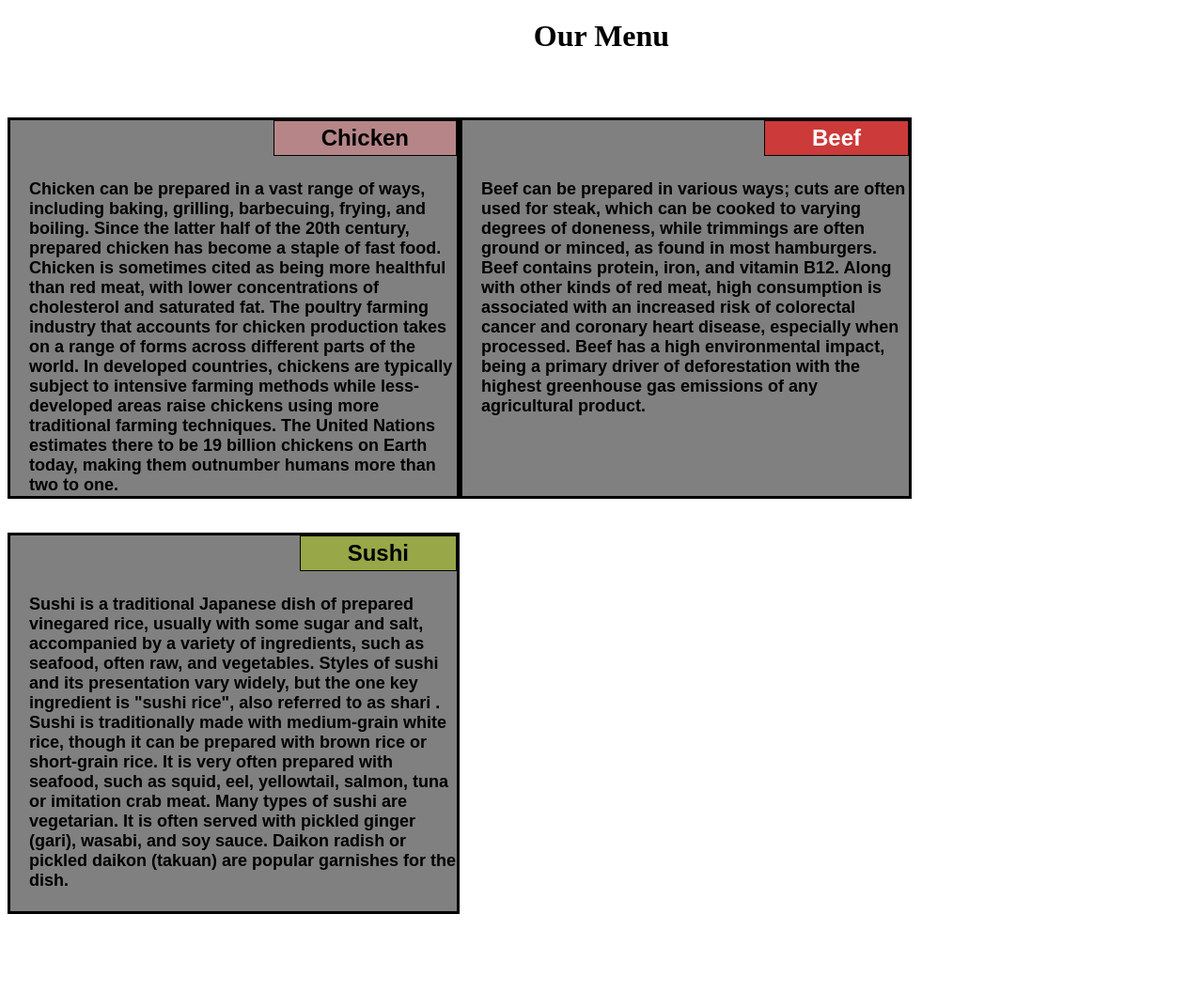
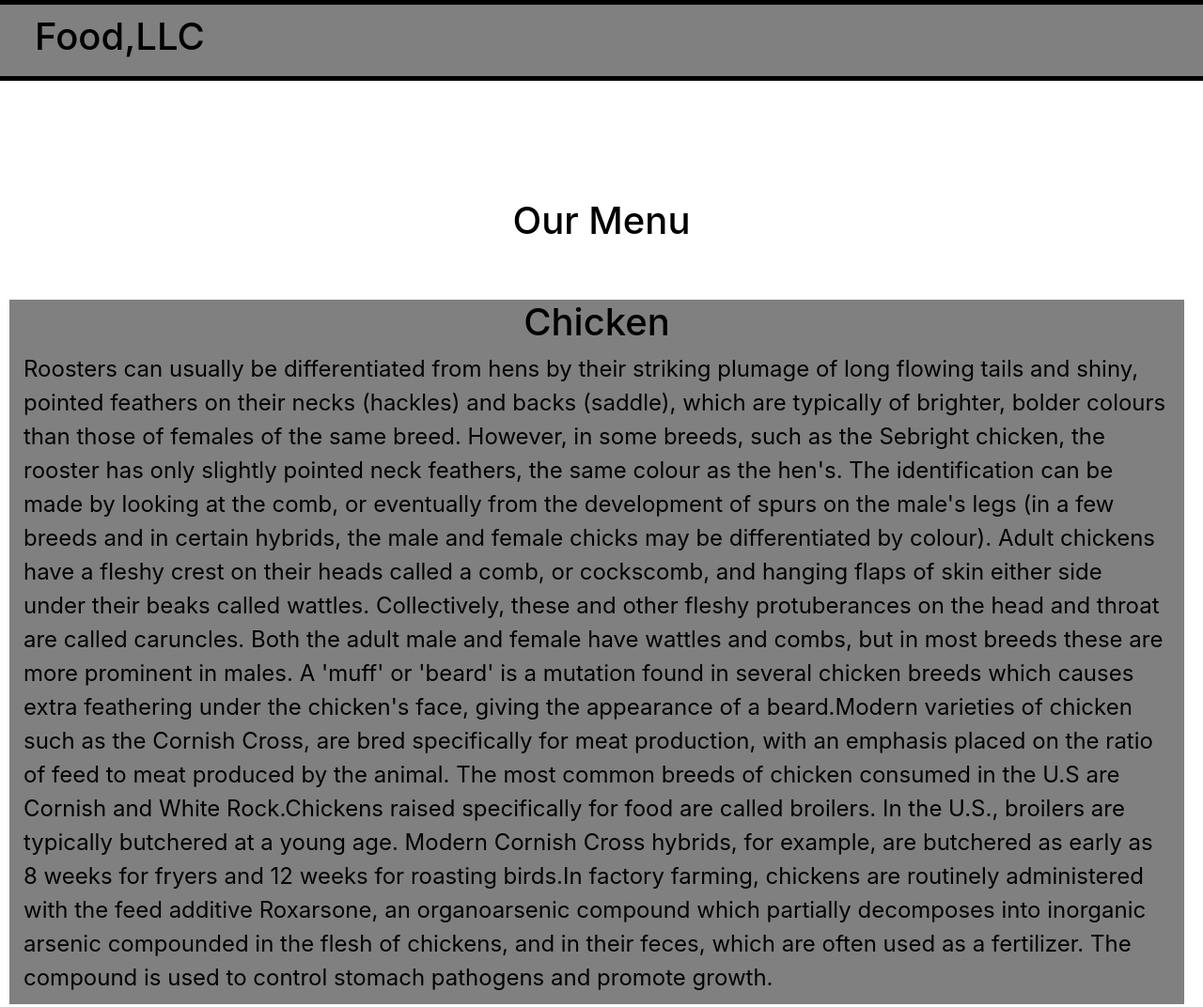
Before and after one commit to este1302/coursera-solution, a plain HTML site: page index.html in a window 1280 px wide. Shown: the whole page at 94% size. Before the commit the page ends 991 px from the top, so only its background shows below. Drawn offline with nearby package versions, Linux system fonts and the light colour scheme.

Commit message:
Add files via upload

```diff
--- a/index.html
+++ b/index.html
@@ -1,45 +1,79 @@
-<!DOCTYPE html>
-<html>
-    <head>
-        <link rel="stylesheet" href="style.css">
-    </head>
-  <body>
-      <h1> Our Menu </h1>
-      <div>
+<html lang="en">
+<head>
+<link rel="stylesheet" href="css/bootstrap.min.css">
+<link rel="stylesheet" href="https://stackpath.bootstrapcdn.com/bootstrap/4.3.1/css/bootstrap.min.css" integrity="sha384-ggOyR0iXCbMQv3Xipma34MD+dH/1fQ784/j6cY/iJTQUOhcWr7x9JvoRxT2MZw1T" crossorigin="anonymous">
+<link rel="stylesheet" href="style.css">
+<meta name="viewport" content="width=device-width, initial-scale=1, shrink-to-fit=no">
+<meta charset="utf-8">
+</head>
+<body>
 
-               <p>  <span class="g"> Chicken </span> <br><br><br>
-                Chicken can be prepared in a vast range of ways, including baking, grilling, barbecuing, frying, and boiling.
-                Since the latter half of the 20th century, prepared chicken has become a staple of fast food.
-                Chicken is sometimes cited as being more healthful than red meat, with lower concentrations of cholesterol and saturated fat.
-                The poultry farming industry that accounts for chicken production takes on a range of forms across different parts of the world.
-                In developed countries,
-                chickens are typically subject to intensive farming methods while less-developed areas raise chickens using more traditional
-                farming techniques. The United Nations estimates there to be 19 billion chickens on Earth today,
-                making them outnumber humans more than two to one.
-               </p>
+    <nav class="navbar navbar-expand-lg navbar-light">
+
+      <div class="hnav">
+        <h1>Food,LLC</h1>
+       </div>
+
+      <button class="navbar-toggler" type="button" data-toggle="collapse" data-target="#navbarSupportedContent" aria-controls="navbarSupportedContent" aria-expanded="false" aria-label="Toggle navigation">
+          <span class="navbar-toggler-icon"></span>
+      </button>
+
+       <div class="collapse navbar-collapse" id="navbarSupportedContent">
+            <ul id="nav-list" class="nav navbar-nav navbar-right">
+
+              <li class="nav-item active">
+                <div class="chicken">Chicken </div>
+              </li>
+
+              <li>
+                <div>Beef </div>
+              </li>
+
+              <li>
+                <div class="sushi">Sushi </div>
+              </li>
+            </ul>
+       </div>
 
 
-                <p>   <span class="l"> Beef </span><br><br><br>
-                    Beef can be prepared in various ways; cuts are often used for steak, which can be cooked to varying degrees of doneness,
-                    while trimmings are often ground or minced, as found in most hamburgers. Beef contains protein, iron, and vitamin B12.
-                    Along with other kinds of red meat, high consumption is associated with an increased risk of colorectal cancer and
-                    coronary heart disease, especially when processed. Beef has a high environmental impact,
-                    being a primary driver of deforestation with the highest greenhouse gas emissions of any agricultural product.
-                </p>
+        </nav>
 
 
-                <p>   <span class="k"> Sushi </span> <br><br><br>
-                    Sushi is a traditional Japanese dish of prepared vinegared rice, usually with some sugar and salt,
-                    accompanied by a variety of ingredients, such as seafood, often raw, and vegetables.
-                    Styles of sushi and its presentation vary widely, but the one key ingredient is "sushi rice", also referred to as shari .
-                    Sushi is traditionally made with medium-grain white rice, though it can be prepared with brown rice or short-grain rice.
-                    It is very often prepared with seafood, such as squid, eel, yellowtail, salmon, tuna or imitation crab meat.
-                    Many types of sushi are vegetarian. It is often served with pickled ginger (gari), wasabi, and soy sauce.
-                    Daikon radish or pickled daikon (takuan) are popular garnishes for the dish.
 
-                </p>
-      </div>
-  </body>
+    <h1 class="text-center">Our Menu</h1>
+
+    <div class="box">
+        <h1 class="text-center"> Chicken </h1>
+        <div class="box2">
+            Roosters can usually be differentiated from hens by their striking plumage of long flowing tails and shiny,
+            pointed feathers on their necks (hackles) and backs (saddle), which are typically of brighter,
+            bolder colours than those of females of the same breed. However, in some breeds, such as the Sebright chicken,
+            the rooster has only slightly pointed neck feathers, the same colour as the hen's.
+            The identification can be made by looking at the comb, or eventually from the development of spurs on the male's legs
+            (in a few breeds and in certain hybrids, the male and female chicks may be differentiated by colour).
+            Adult chickens have a fleshy crest on their heads called a comb, or cockscomb, and hanging flaps of skin either side under their
+            beaks called wattles. Collectively, these and other fleshy protuberances on the head and throat are called caruncles.
+            Both the adult male and female have wattles and combs, but in most breeds these are more prominent in males.
+            A 'muff' or 'beard' is a mutation found in several chicken breeds which causes extra feathering under the chicken's face,
+            giving the appearance of a beard.Modern varieties of chicken such as the Cornish Cross, are bred specifically for meat production,
+            with an emphasis placed on the ratio of feed to meat produced by the animal. The most common breeds of chicken consumed in the U.S
+            are Cornish and White Rock.Chickens raised specifically for food are called broilers.
+            In the U.S., broilers are typically butchered at a young age. Modern Cornish Cross hybrids, for example,
+            are butchered as early as 8 weeks for fryers and 12 weeks for roasting birds.In factory farming, chickens are routinely administered
+            with the feed additive Roxarsone, an organoarsenic compound which partially decomposes into inorganic arsenic compounded in the
+            flesh of chickens, and in their feces, which are often used as a fertilizer. The compound is used to control stomach pathogens
+            and promote growth.
+        </div>
 
 
+    </div>
+
+
+
+    <script src="https://code.jquery.com/jquery-3.3.1.slim.min.js" integrity="sha384-q8i/X+965DzO0rT7abK41JStQIAqVgRVzpbzo5smXKp4YfRvH+8abtTE1Pi6jizo" crossorigin="anonymous"></script>
+    <script src="https://cdnjs.cloudflare.com/ajax/libs/popper.js/1.14.7/umd/popper.min.js" integrity="sha384-UO2eT0CpHqdSJQ6hJty5KVphtPhzWj9WO1clHTMGa3JDZwrnQq4sF86dIHNDz0W1" crossorigin="anonymous"></script>
+    <script src="https://stackpath.bootstrapcdn.com/bootstrap/4.3.1/js/bootstrap.min.js" integrity="sha384-JjSmVgyd0p3pXB1rRibZUAYoIIy6OrQ6VrjIEaFf/nJGzIxFDsf4x0xIM+B07jRM" crossorigin="anonymous"></script>
+
+
+</body>
 </html>
--- a/style.css
+++ b/style.css
@@ -1,43 +1,79 @@
 
-            h1{
-                margin-top: 20px;
-                margin-bottom: 50px;
-                text-align: center;
+
+ @media (min-width: 992px) {
+    .collapse {
+        visibility: hidden;
+    }
     }
 
-        p{
-            padding-left: 20px;
-            float: left;
-            padding-top: 0px;
-            height: 400px;
-            width:  455px;
-            border: 3px solid black;
-            background-color: gray;
+
+#nav-list{
+    margin-top: 0px;
+    border: 5px solid black;
+    border-bottom: 0px;
+}
+
+
+
+li > div {                             /* Chicken , Beef , Sushi */
     font-weight: bold;
-            font-family: Arial, Helvetica, sans-serif;
-            font-size: large;
+    font-size:x-large;
+    text-align: center;
+   /* border: 3px solid black;
+    border-left: 0px;
+    border-right: 0px; */
+
+}
+
+.sushi
+{
+    border-top: 5px solid black;
+    margin: 0px 5px 0px 5px;
+}
+.chicken
+{
+    border-bottom: 5px solid black;
+    margin: 0px 5px 0px 5px;
 
 }
 
 
-        span
+body{
+    color:black;
+    font-size: 15px;
+}
+
+.navbar                               /* Navigation Bar */
 {
-            float: right !important;
-            border: 1px solid black;
-            padding: 4px 50px 4px 50px;
-            margin:0;
-            font-size: x-large;
-            font-family: Arial, Helvetica, sans-serif;
-            font-weight: bolder;
+    /* height: 100px; */
+    background-color: gray;
+    border-radius: 0;
+    border-top: 5px solid black;
+    border-bottom: 5px solid black;
+    padding: 0px;
 }
-        .g{
-            background-color: #B68588;
+
+body > h1{                           /* Our Menu */
+    margin-top: 100px;
+    padding: 25px 0px 30px 0px ;
 }
-        .l{
-        background-color: rgb(204, 58, 58);
-        color: white;
-        }
-       .k{
-        background-color: rgb(152, 167, 71);
+
+.hnav                                /* Food,LLC */
+{
+    padding: 10px;
+    margin-left: 27px;
 
 }
+
+.box                                /* Outer Box */
+{
+
+    background-color: gray;
+    margin: 30px 20px 26px 10px;
+}
+
+.box2                               /* Text Box */
+{
+    padding: 0px 15px 10px 15px;
+    font-size: x-large;
+}
```
Lines whose indentation alone changed are shown as unchanged.
